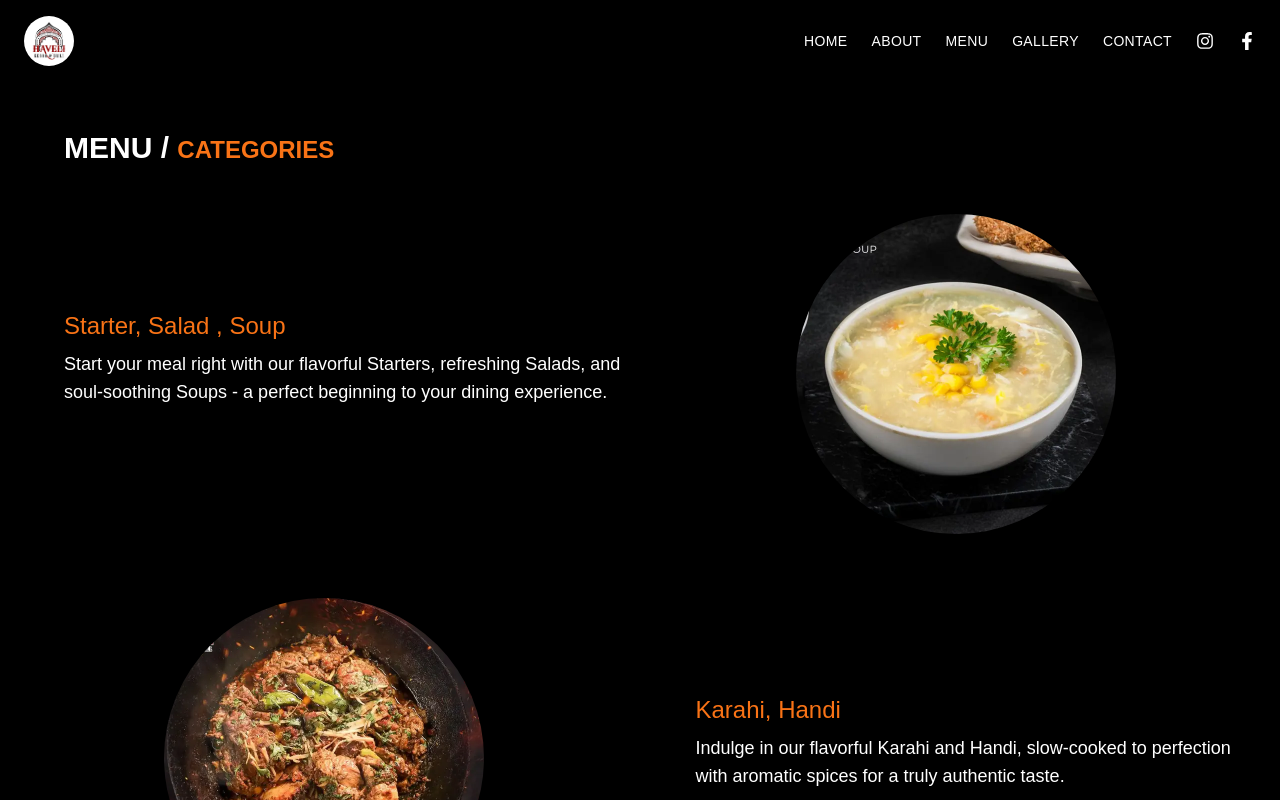
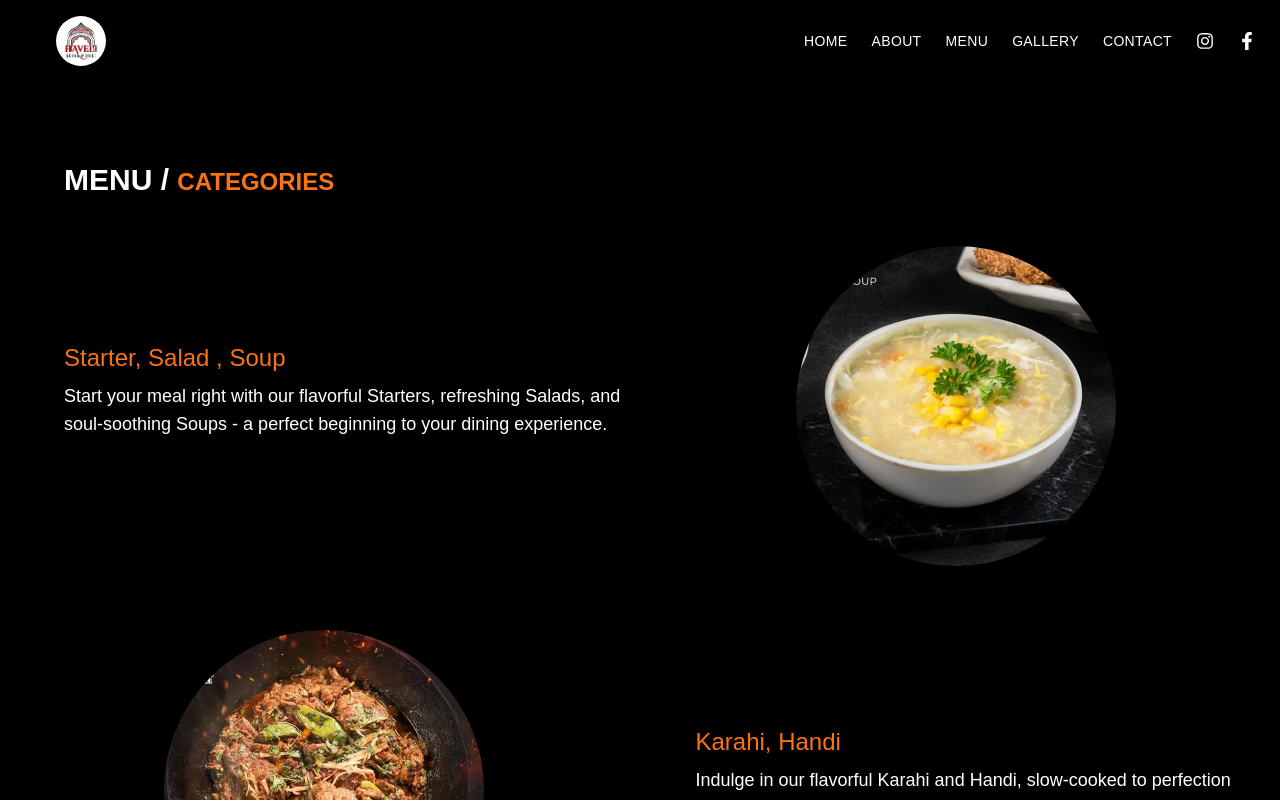
Before and after one commit to maryamfaizan53/haveli-restaurant, a Next.js app: page / in a window 1280 px wide. Shown: the top 800 px of the page. Built offline with nearby package versions, Linux system fonts and the light colour scheme.

Commit message:
Initial Commit

```diff
--- a/app/components/Navbar.tsx
+++ b/app/components/Navbar.tsx
@@ -14,7 +14,7 @@ const Navbar = () => {
     <nav className="bg-black text-white px-6 py-4">
       <div className="flex justify-between items-center">
         {/* Logo */}
-        <Link href="/" className="text-5xl font-bold tracking-wider"><Image src={"/logo/logo.png"} alt='Logo' width={50} height={50} className='rounded-full'/></Link>
+        <Link href="/" className="text-5xl font-bold tracking-wider pl-8"><Image src={"/logo/logo.png"} alt='Logo' width={50} height={50} className='rounded-full'/></Link>
 
         {/* Desktop Menu */}
         <div className="hidden md:flex items-center gap-6 font-light tracking-wide text-sm">
--- a/app/components/menu/menu.tsx
+++ b/app/components/menu/menu.tsx
@@ -1,6 +1,5 @@
 "use client";
 import React from 'react';
-import Navbar from '../Navbar';
 import Image from 'next/image';
 import { useState } from 'react';
 
@@ -20,7 +19,7 @@ export default function Menu() {
 
   return (
     <div className="bg-black min-h-screen text-white px-6 py-12">
-      <h2 className="text-3xl font-bold pl-10">MENU / <strong className="text-orange-500 text-2xl font-semibold">CATEGORIES</strong></h2>
+      <h2 className="text-3xl font-bold pl-10 mt-8">MENU / <strong className="text-orange-500 text-2xl font-semibold">CATEGORIES</strong></h2>
 
       {/* Starter, Salad , Soup */}
       <div onClick={() => openModal("/menu/soup.png")} className="mt-12 flex flex-col md:flex-row items-center md:items-start gap-8 cursor-pointer">
```
